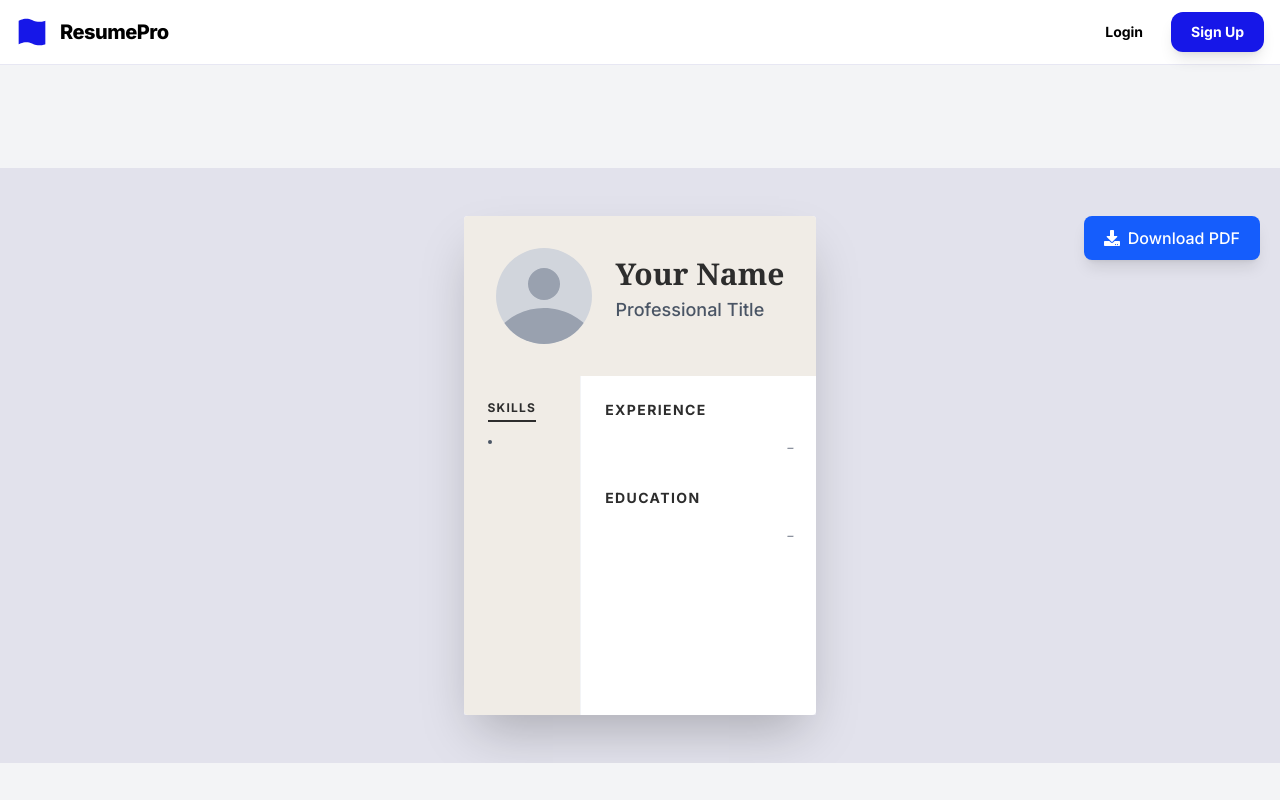
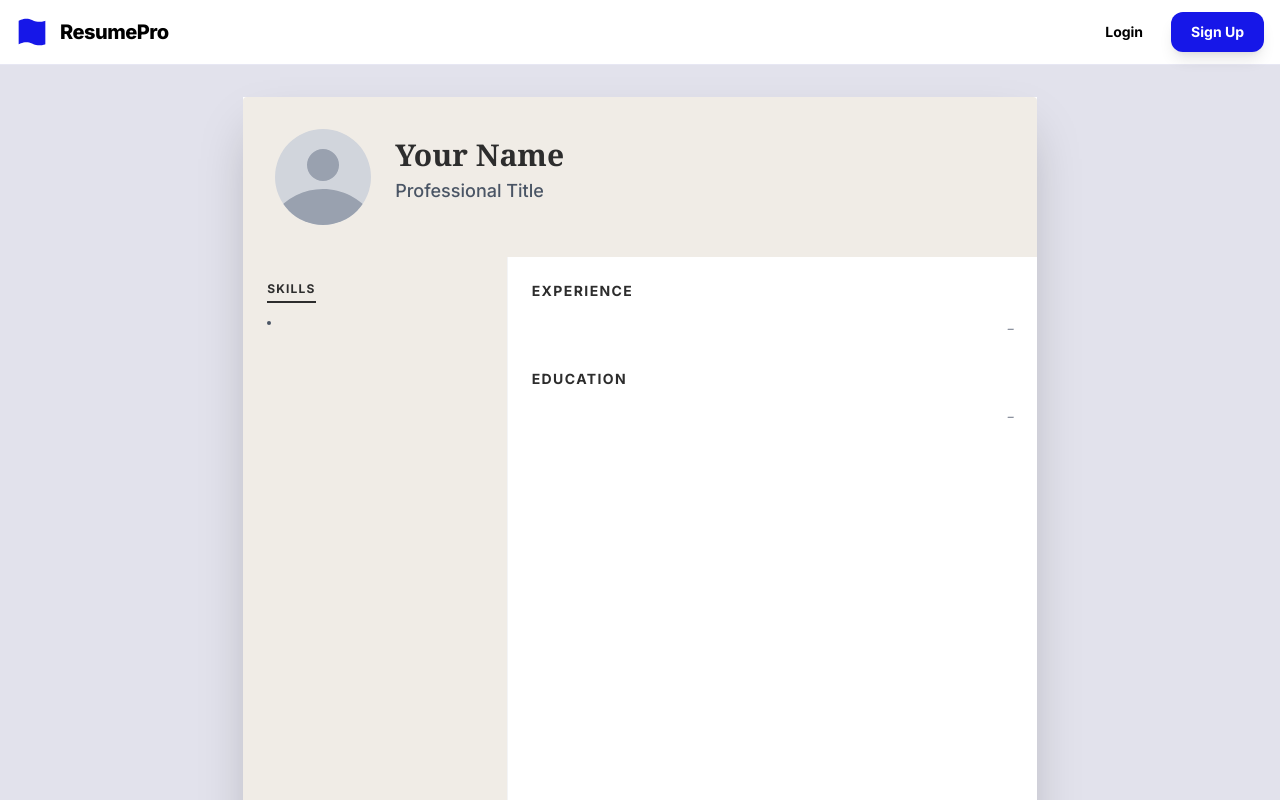
Before and after one commit to helloayushbaliyan/Resume-Builder, a Next.js app: page /preview in a window 1280 px wide. Shown: the top 800 px of the page. Built offline with nearby package versions, Linux system fonts and the light colour scheme.

Commit message:
feat: Implement resume builder with multi-step forms, live preview, and Simple and Modern resume templates.

```diff
--- a/src/app/(builder)/builder/page.js
+++ b/src/app/(builder)/builder/page.js
@@ -3,23 +3,24 @@ import Education from '@/components/forms/Education'
 import PersonalDetils from '@/components/forms/PersonalDetils'
 import Modern from '@/components/templates/Modern'
 import Simple from '@/components/templates/Simple'
-import { useCallback } from 'react'
+import { useCallback, useState, useRef, useEffect } from 'react'
 import { useDispatch, useSelector } from 'react-redux'
 import { nextStep, previousStep, resetResume } from '@/redux/slices/resumeSlice'
 import Experiences from '@/components/forms/Experiences'
 import Skills from '@/components/forms/Skills'
-import { useEffect, useRef } from 'react'
 import { useRouter } from 'next/navigation'
+
 function builder() {
-
-
     const { selectedTemplate, step } = useSelector((state) => state.resume)
     const dispatch = useDispatch()
+    const router = useRouter();
+
     const handleSubmit = useCallback(() => {
         if (step < 4) {
             dispatch(nextStep())
         }
     }, [dispatch, step])
+
     const handlePrevious = useCallback(() => {
         if (step > 1) {
             dispatch(previousStep())
@@ -27,25 +28,75 @@ function builder() {
     }, [dispatch, step])
 
     const formContainerRef = useRef(null);
+    const containerRef = useRef(null);
+    const [scale, setScale] = useState(1);
 
+    // Resume A4 Dimensions
+    const A4_WIDTH_MM = 210;
+    const A4_HEIGHT_MM = 297;
+    const PX_PER_MM = 3.7795275591;
+    const A4_WIDTH_PX = Math.floor(A4_WIDTH_MM * PX_PER_MM); // ~794px
+
+    // Scroll to top on step change
     useEffect(() => {
         formContainerRef.current?.scrollTo({
             top: 0,
             behavior: "smooth",
         });
-
     }, [step]);
 
-    const router = useRouter();
+    // Handle Scaling for Preview Section
+    useEffect(() => {
+        const handleResize = () => {
+            if (containerRef.current) {
+                const containerWidth = containerRef.current.clientWidth;
+                const padding = 64; // Approx padding for comfortable view
+                const availableWidth = containerWidth - padding;
 
+                if (availableWidth < A4_WIDTH_PX) {
+                    setScale(availableWidth / A4_WIDTH_PX);
+                } else {
+                    setScale(1);
+                }
+            }
+        };
+
+        handleResize();
+        window.addEventListener('resize', handleResize);
+        return () => window.removeEventListener('resize', handleResize);
+    }, []);
 
     return (
         <div>
-            <main className=" grid grid-cols-1 lg:grid-cols-2 h-screen overflow-hidden">
+            <main className="grid grid-cols-1 lg:grid-cols-2 h-screen overflow-hidden">
+
                 {/* <!-- Left Side: Live Preview (Sticky) --> */}
-                <section className="hidden lg:flex  bg-[#e2e2ec] items-start justify-center overflow-y-auto p-12 hide-scrollbar">
-                    {selectedTemplate === "simple" ? <Simple /> : <Modern />}
+                {/* items-start is CRITICAL to prevent top-cutoff on small screens */}
+                <section
+                    ref={containerRef}
+                    className="hidden lg:flex bg-[#e2e2ec] items-start justify-center overflow-y-auto p-8 hide-scrollbar"
+                >
+                    <div
+                        style={{
+                            width: `${A4_WIDTH_MM * scale}mm`,
+                            height: `${A4_HEIGHT_MM * scale}mm`,
+                            marginBottom: '2rem'
+                        }}
+                    >
+                        <div
+                            style={{
+                                transform: `scale(${scale})`,
+                                transformOrigin: 'top left',
+                                width: `${A4_WIDTH_MM}mm`,
+                                minHeight: `${A4_HEIGHT_MM}mm`,
+                            }}
+                            className="shadow-2xl bg-white"
+                        >
+                            {selectedTemplate === "simple" ? <Simple /> : <Modern />}
+                        </div>
+                    </div>
                 </section>
+
                 {/* <!-- Right Side: Editor Form --> */}
                 <section ref={formContainerRef}
                     className="flex-1 overflow-y-auto relative bg-white p-6 md:p-12">
@@ -54,9 +105,8 @@ function builder() {
                     {step === 3 && <Experiences key={step} />}
                     {step === 4 && <Skills key={step} />}
 
-
                     {/* <!-- Footer Navigation --> */}
-                    <div className=" bg-white pt-6 flex justify-between">
+                    <div className="bg-white pt-6 flex justify-between">
                         <button onClick={handlePrevious} className="flex items-center gap-2 px-6 py-3 text-sm font-bold text-[#4c4c9a] hover:text-[#0d0d1b] transition-colors">
                             <span className={`${step === 1 ? "hidden" : ""}`}>Previous Step</span>
                         </button>
@@ -68,13 +118,8 @@ function builder() {
                         </div>
                     </div>
 
-
-
-
-
                 </section>
             </main>
-
         </div>
     )
 }
--- a/src/app/(site)/preview/page.js
+++ b/src/app/(site)/preview/page.js
@@ -1,5 +1,5 @@
 "use client"
-import React, { useRef, useState } from 'react'
+import React, { useRef, useState, useEffect } from 'react'
 import Simple from '@/components/templates/Simple'
 import Modern from '@/components/templates/Modern'
 import { useSelector } from 'react-redux'
@@ -11,6 +11,31 @@ function preview() {
     const { selectedTemplate } = useSelector((state) => state.resume)
     const resumeRef = useRef(null)
     const [loading, setLoading] = useState(false)
+    const [scale, setScale] = useState(1);
+
+    // Resume A4 Dimensions
+    const A4_WIDTH_MM = 210;
+    const A4_HEIGHT_MM = 297;
+    const PX_PER_MM = 3.7795275591; // approx 96 DPI
+    const A4_WIDTH_PX = Math.floor(A4_WIDTH_MM * PX_PER_MM); // ~794px
+
+    useEffect(() => {
+        const handleResize = () => {
+            const margin = 40; // Space around the resume
+            const availableWidth = window.innerWidth - margin;
+
+            // If screen is smaller than A4 Width, scale down
+            if (availableWidth < A4_WIDTH_PX) {
+                setScale(availableWidth / A4_WIDTH_PX);
+            } else {
+                setScale(1);
+            }
+        };
+
+        handleResize(); // Initial call
+        window.addEventListener('resize', handleResize);
+        return () => window.removeEventListener('resize', handleResize);
+    }, []);
 
     const handleDownload = async () => {
         const element = resumeRef.current;
@@ -19,21 +44,26 @@ function preview() {
         setLoading(true);
 
         try {
-            // Use html-to-image instead of html2canvas
-            const dataUrl = await toPng(element, { cacheBust: true, backgroundColor: '#ffffff' });
+            const dataUrl = await toPng(element, {
+                cacheBust: true,
+                backgroundColor: '#ffffff',
+                // Force dimensions for PDF quality
+                width: A4_WIDTH_PX,
+                height: Math.floor(A4_HEIGHT_MM * PX_PER_MM),
+                style: {
+                    transform: 'scale(1)', // Reset scale for capture
+                    transformOrigin: 'top left'
+                }
+            });
 
             const pdf = new jsPDF('p', 'mm', 'a4');
             const pdfWidth = pdf.internal.pageSize.getWidth();
             const pdfHeight = pdf.internal.pageSize.getHeight();
 
-            // html-to-image returns a dataURL, we can check dimensions from the element
-            const imgWidth = element.offsetWidth;
-            const imgHeight = element.offsetHeight;
+            // Calculate aspect ratio to fit image exactly on PDF page
+            const componentHeight = (A4_HEIGHT_MM * pdfWidth) / A4_WIDTH_MM;
 
-            const componentWidth = pdfWidth;
-            const componentHeight = (imgHeight * pdfWidth) / imgWidth;
-
-            pdf.addImage(dataUrl, 'PNG', 0, 0, componentWidth, componentHeight);
+            pdf.addImage(dataUrl, 'PNG', 0, 0, pdfWidth, componentHeight);
             pdf.save('my-resume.pdf');
         } catch (error) {
             console.error("Error generating PDF:", error);
@@ -44,19 +74,37 @@ function preview() {
     };
 
     return (
-        <main className=" flex flex-col  justify-center items-center min-h-screen bg-gray-100">
+        <main className="flex flex-col justify-center items-center min-h-screen bg-gray-100 relative">
 
 
-            {/* <!-- Left Side: Live Preview (Sticky) --> */}
-            <section className="flex bg-[#e2e2ec] relative items-start justify-center overflow-y-auto p-12 hide-scrollbar w-full h-full">
-                <div ref={resumeRef} className="shadow-2xl">
+            {/* Container for the scaled resume */}
+            {/* Container for the scaled resume */}
+            <section className="flex bg-[#e2e2ec] relative items-start justify-center overflow-y-auto p-8 hide-scrollbar w-full h-full">
+                <div
+                    style={{
+                        width: `${A4_WIDTH_MM * scale}mm`,
+                        height: `${A4_HEIGHT_MM * scale}mm`,
+                        marginBottom: '5vh'
+                    }}
+                >
+                    <div
+                        ref={resumeRef}
+                        style={{
+                            transform: `scale(${scale})`,
+                            transformOrigin: 'top left',
+                            width: `${A4_WIDTH_MM}mm`,
+                            minHeight: `${A4_HEIGHT_MM}mm`,
+                        }}
+                        className="shadow-2xl bg-white"
+                    >
                         {selectedTemplate === "simple" ? <Simple /> : <Modern />}
                     </div>
-
+                </div>
+            </section>
             <button
                 onClick={handleDownload}
                 disabled={loading}
-                    className=" z-50 fixed  right-5 flex items-center gap-2 bg-blue-600 hover:bg-blue-700 text-white px-5 py-2.5 rounded-lg shadow-lg transition-all disabled:opacity-50 disabled:cursor-not-allowed font-medium"
+                className="z-50 mt-5  flex items-center gap-2 bg-blue-600 hover:bg-blue-700 text-white px-5 py-2.5 rounded-lg shadow-lg transition-all disabled:opacity-50 disabled:cursor-not-allowed font-medium"
             >
                 {loading ? (
                     <span className="animate-spin h-5 w-5 border-2 border-white border-t-transparent rounded-full"></span>
@@ -65,7 +113,6 @@ function preview() {
                 )}
                 {loading ? "Generating..." : "Download PDF"}
             </button>
-            </section>
         </main>
     )
 }
--- a/src/components/templates/Modern.jsx
+++ b/src/components/templates/Modern.jsx
@@ -7,7 +7,7 @@ const Modern = () => {
   );
 
   return (
-    <div className="w-full max-w-[600px] aspect-[1/1.414] bg-white rounded-sm resume-shadow flex flex-col relative overflow-hidden text-[#333]">
+    <div className="w-[210mm] min-w-[210mm] aspect-[1/1.414] bg-white rounded-sm resume-shadow flex flex-col relative overflow-hidden text-[#333]">
       {/* Header */}
       <div className="bg-[#f0ece6] p-8 flex items-center gap-6">
         {/* Placeholder Avatar */}
--- a/src/components/templates/Simple.jsx
+++ b/src/components/templates/Simple.jsx
@@ -7,7 +7,7 @@ function Simple() {
   );
 
   return (
-    <div className="w-full max-w-[600px] aspect-[1/1.414] bg-white rounded-sm resume-shadow flex flex-col p-10 relative overflow-hidden text-[#333]">
+    <div className="w-[210mm] min-w-[210mm] aspect-[1/1.414] bg-white rounded-sm resume-shadow flex flex-col p-10 relative overflow-hidden text-[#333]">
       {/* Header */}
       <div className="text-center border-b-2 border-gray-300 pb-5 mb-5">
         <h1 className="text-3xl font-bold uppercase tracking-wide mb-1">
```
Lines whose indentation alone changed are shown as unchanged.
